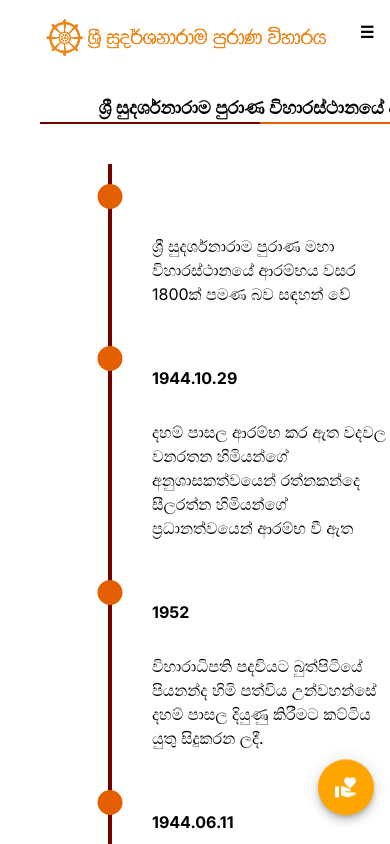
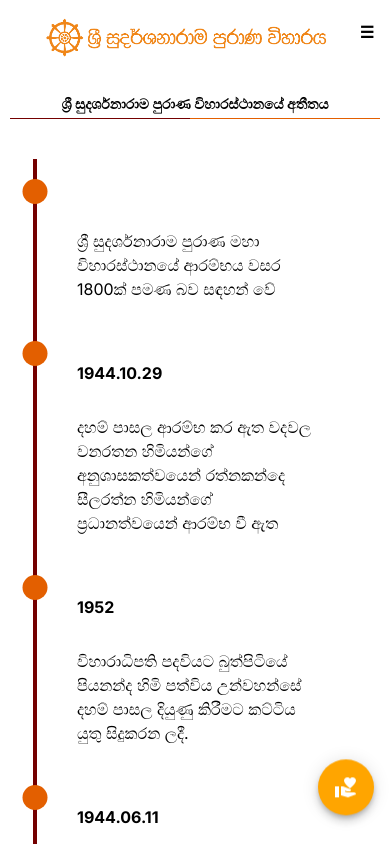
Before and after one commit to ms-club-sliit/pittugala-temple-web, a Next.js app: page /about in a window 390 px wide. Shown: the top 844 px of the page. Built offline with nearby package versions, Linux system fonts and the light colour scheme.

Commit message:
About Section Fixed

```diff
--- a/src/app/about/page.jsx
+++ b/src/app/about/page.jsx
@@ -34,16 +34,16 @@ const About = () => {
 
   return (
     <>
-      <div className="min-h-screen w-full bg-white px-[40px] py-[20px] overflow-hidden">
+      <div className="min-h-screen w-full bg-white px-[10px] sm:px-[40px] py-[20px] overflow-hidden ">
         <div className="max-w-screen-xl mx-auto">
           <div className="grid gap-[40px]">
             <div>
-              <div className="text-center text-black font-semibold text-lg md:text-xl">
+              <div className="text-center text-black font-semibold text-sm sm:text-lg md:text-xl">
                 {HISTORY}
               </div>
               <div className="flex justify-center">
-                <div className="bg-[#740000] w-[220px] h-[2px]"></div>
-                <div className="bg-[#E35F00] w-[240px] h-[2px]"></div>
+                <div className="bg-[#740000] w-[180px] sm:w-[220px] mt-1 h-[1.5px] sm:h-[2px]"></div>
+                <div className="bg-[#E35F00] w-[190px] sm:w-[240px] mt-1 h-[1.5px] sm:h-[2px]"></div>
               </div>
             </div>
             <div className="flex justify-center">
```
